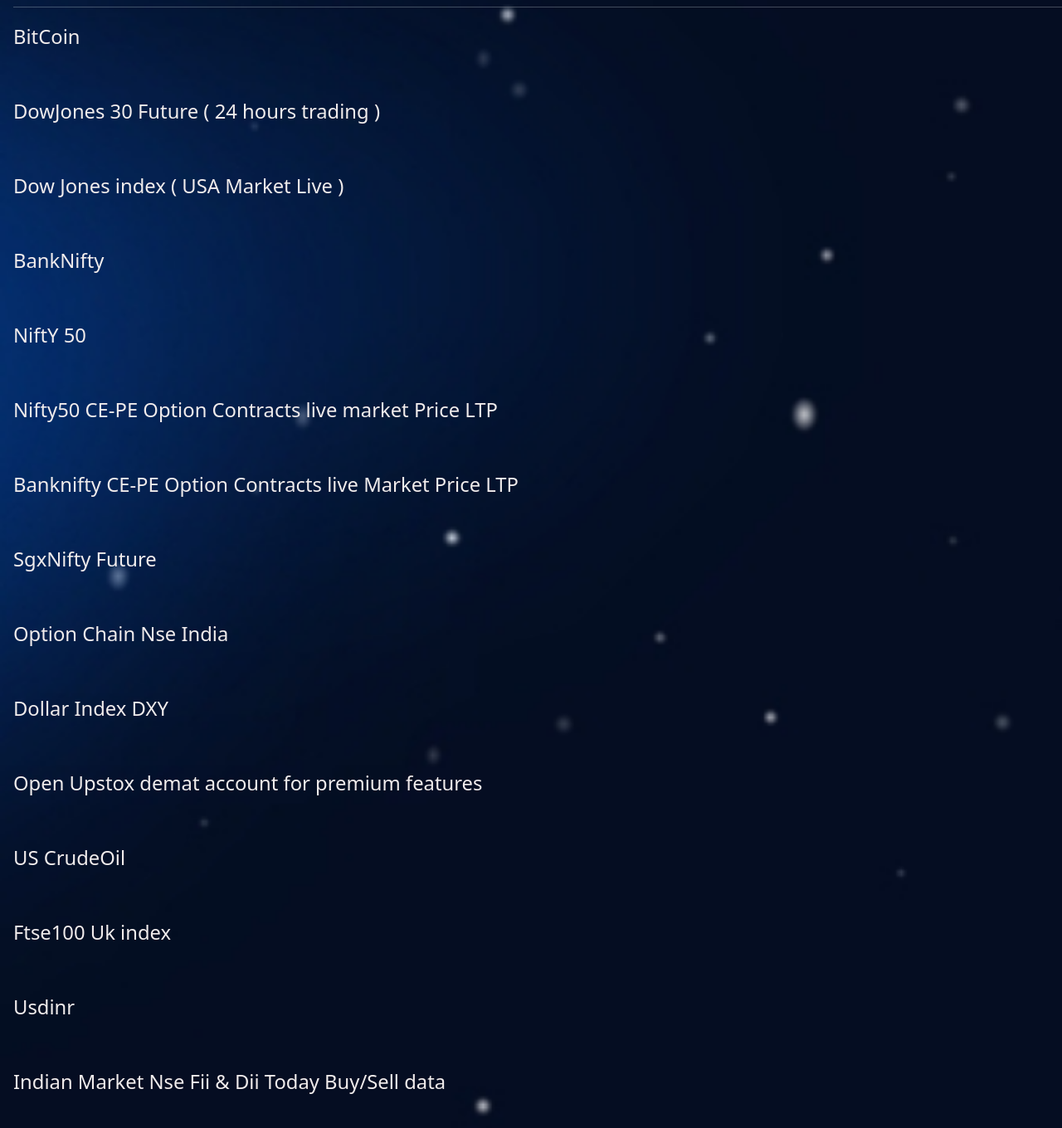
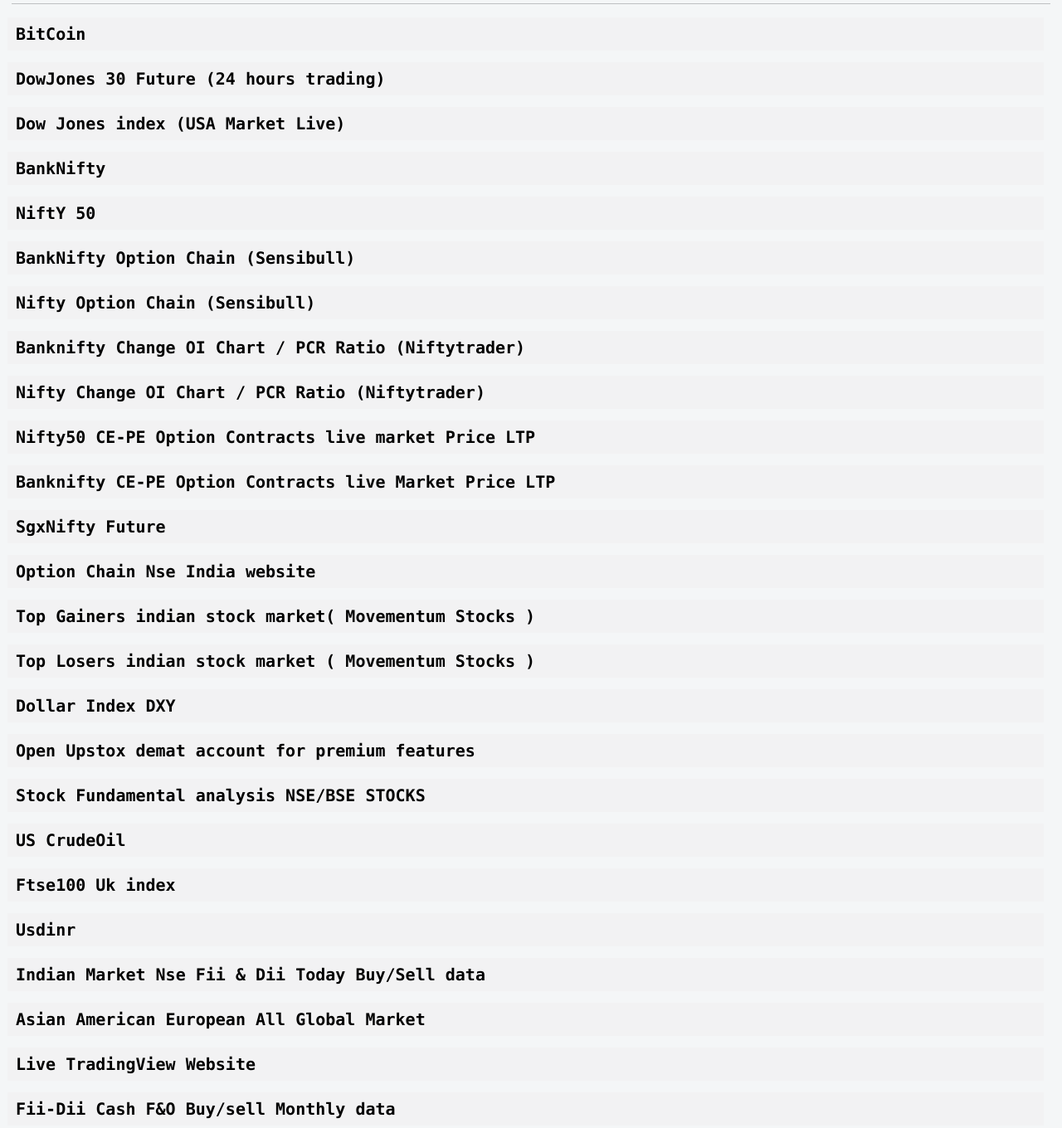
Before and after one commit to Groupempire/tradeapp, a plain HTML site: page index.html in a window 1280 px wide. Shown: the part 1359-2719 px from the top of the page at 83% size. Drawn offline with nearby package versions, Linux system fonts and the light colour scheme; a script that the page names is missing.

Commit message:
Update index.html

```diff
--- a/index.html
+++ b/index.html
@@ -44,7 +44,9 @@ Harish An index trader & Programmer
     height:305px;
     }
 
-
+    .box{
+         border:1px solid purple;
+    }
 
 
 
@@ -242,7 +244,7 @@ font-size: 18px;
 
 .Names, .Emails{
      text-align:center;
-     width :73%;
+     width :83%;
      border-radius:11px;
      margin-top:9px;
      padding :2px;
@@ -306,7 +308,7 @@ font-size: 18px;
 <!-- TradingView Widget END -->
      <nav class="navbar navbar-expand-lg bg-body-tertiary">
   <div class="container-fluid">
-    <a class="navbar-brand" target="_blank" href="#">Crypto & stocks</a>
+    <a class="navbar-brand" target="_blank" href="#">Option Trading data </a>
     <button class="navbar-toggler" type="button" data-bs-toggle="collapse" data-bs-target="#navbarScroll" aria-controls="navbarScroll" aria-expanded="false" aria-label="Toggle navigation">
       <span class="navbar-toggler-icon"></span>
     </button>
@@ -345,7 +347,7 @@ font-size: 18px;
       </ul>
 
       <form class="d-flex" role="search">Comunity &nbsp &nbsp &nbsp  Chat
-        <input class="form-control me-2" type="search" placeholder="future & Option Trading " aria-label="Search">
+        <input class="form-control me-2" type="search" placeholder="Note Here" aria-label="Search">
 
         <a class="btn btn-outline-success" href="https://upstox.com/open-demat-account/?f=4WBMU4">Start</a>
       </form>
@@ -421,7 +423,7 @@ font-size: 18px;
 
 
      <h3 class=
-     "p"> All in one Screen , live TradinView
+     "p"> All in one Screen , live TradingView
      Chart of top Security DJI Future , Us Market , Nifty 50 , Bitcoin , Banknifty , Real time Nifty & Banknifty CE-PE Option Price
      CrudeOil , Usdinr , <br> Global markets, Top gainers-losers in Indian market, Nifty OI data, Option Chain,  SgxNifty,
      <br>Fii-Dii data, Fundamental analysis of Indian stocks , Login broker, Nse Data  </h3>
@@ -566,28 +568,28 @@ font-size: 18px;
 
 
      </div>
-     <div class="list">
+    <!-- <div class="list">
      <ul class ="ul" > <hr>
 
           <li>
              <a href="https://www.tradingview.com/chart/?symbol=BITSTAMP%3ABTCUSD">BitCoin</a>
 
           </li>
-           <br>
+
           <li class="margin">
           <a href="https://www.tradingview.com/chart/?symbol=SKILLING%3ADJ30">DowJones 30 Future ( 24 hours trading ) </a>
           </li>
-          <br>
+
           <li >
           <a href="https://www.tradingview.com/chart/?symbol=TVC%3ADJI">Dow Jones index ( USA Market Live )</a>
           </li>
 
-           <br>
+
 
      <li>
           <a href="https://www.tradingview.com/chart/?symbol=NSE%3ABANKNIFTY">BankNifty</a>
      </li>
-  <br>
+
 
         <li>
              <a href="https://www.tradingview.com/chart/?symbol=NSE%3ANIFTY">NiftY 50</a>
@@ -628,9 +630,18 @@ font-size: 18px;
          <li>
      <a href="https://upstox.com/open-account/?f=4WBMU4">Open Upstox demat account for premium features</a>
      </li>
+   <br>
+
+      <li>
+     <a href="https://opstra.definedge.com/openinterest">Open interest</a>
+     </li>
 
 
 
+
+
+
+ <br>
 
 
 
@@ -689,7 +700,174 @@ font-size: 18px;
 
 
      </ul>
+     -->
+     <style>
 
+       .chain   ul li {
+  background: rgb(242,242,243);
+  color: darkblue;
+  margin: 8px;
+  margin-left:-5px;
+  font-family: "Times New Roman", Times, serif;
+  padding: 5px;
+  font-family: "Lucida Console", Courier, monospace;
+ // list-style-type: none;
+               margin-top   : 14px;
+}
+
+.chain ul {
+  background: rgb(244,246,247);
+  padding: 14px;
+  text-decoration :none;
+
+  }
+  .chain li:hover{
+       background: rgb(225,239,238);
+  }
+  .chain1 li a:hover{
+               font-weight:bold;
+               font-size:21px;
+
+
+          }
+ .chain1 li a{
+ color:black;
+               text-decoration :none;
+               list-style-type: none;
+               margin-top   : 10px;
+               padding-left:5px;
+               font-size:20px;
+               font-weight:bold;
+          }
+
+
+
+     </style>
+
+  <div class="chain" style="margin-top:-119px;background: blue;">
+     <ul class ="chain1" > <hr>
+
+          <li>
+             <a href="https://www.tradingview.com/chart/?symbol=BITSTAMP%3ABTCUSD">BitCoin</a>
+
+          </li>
+
+          <li class="margin">
+          <a href="https://www.tradingview.com/chart/?symbol=SKILLING%3ADJ30">DowJones 30 Future (24 hours trading) </a>
+          </li>
+
+          <li >
+          <a href="https://www.tradingview.com/chart/?symbol=TVC%3ADJI">Dow Jones index (USA Market Live)</a>
+          </li>
+
+
+
+     <li>
+          <a href="https://www.tradingview.com/chart/?symbol=NSE%3ABANKNIFTY">BankNifty</a>
+     </li>
+
+
+        <li>
+             <a href="https://www.tradingview.com/chart/?symbol=NSE%3ANIFTY">NiftY 50</a>
+          </li>
+<li>
+     <a href="https://web.sensibull.com/option-chain?tradingsymbol=BANKNIFTY"> BankNifty Option Chain (Sensibull)   </a>
+     </li>
+<li>
+     <a href="https://web.sensibull.com/option-chain?tradingsymbol=NIFTY"> Nifty Option Chain (Sensibull)   </a>
+     </li>
+
+<li>
+     <a href="https://www.niftytrader.in/banknifty-live-oi-tracker"> Banknifty Change OI Chart / PCR Ratio  (Niftytrader) </a>
+     </li>
+
+     <li>
+     <a href="https://www.niftytrader.in/live-nifty-open-interest">  Nifty Change OI Chart / PCR Ratio (Niftytrader) </a>
+     </li>
+
+     <li>
+          <a href="https://groww.in/options/nifty">
+               Nifty50  CE-PE Option Contracts live market Price LTP
+          </a>
+     </li>
+
+     <li>
+          <a href="https://groww.in/options/nifty-bank">Banknifty CE-PE Option Contracts live Market Price LTP</a>
+     </li>
+
+     <li>
+             <a href="https://www.tradingview.com/chart/?symbol=SGX%3AIN1!">SgxNifty Future</a>
+          </li>
+
+     <li>
+     <a href="https://www.nseindia.com/option-chain">Option Chain Nse India website</a>
+     </li>
+
+       <li class="mar">
+     <a href=" https://in.investing.com/equities/top-stock-gainers"  >Top Gainers indian stock market( Movementum Stocks )</a>
+     </li>
+
+     <li class="mar">
+        <a href=" https://in.investing.com/equities/top-stock-losers"  >Top Losers  indian stock market ( Movementum Stocks )</a>
+        </li>
+     <li>
+             <a href="https://www.tradingview.com/chart/?symbol=TVC%3ADXY">Dollar Index DXY</a>
+          </li>
+
+
+         <li>
+     <a href="https://upstox.com/open-account/?f=4WBMU4">Open Upstox demat account for premium features</a>
+     </li>
+
+   <li class="mar">
+            <a href="https://www.screener.in/"  >Stock Fundamental analysis NSE/BSE STOCKS</a>
+            </li>
+
+
+     <li>
+             <a href="https://www.tradingview.com/chart/?symbol=TVC%3AUSOIL"> US CrudeOil</a>
+          </li>
+
+
+     <li><a href="https://www.tradingview.com/chart/?symbol=TVC%3AUKX" >Ftse100 Uk index</a>
+     </li>
+
+     <li>
+             <a href="https://www.tradingview.com/chart/?symbol=vantage%3AUSDINR">Usdinr</a>
+          </li>
+
+
+
+
+     <li class="mar" > <a href="https://www1.nseindia.com/products/content/equities/equities/fii_dii_market_today.htm">Indian Market Nse Fii & Dii Today Buy/Sell data</a>
+     </li>
+
+     </li>
+
+       <li class="mar">
+     <a href="https://www.moneycontrol.com/markets/global-indices/" > Asian American European All Global Market </a>
+     </li>
+
+
+
+         <li>
+     <a href="https://www.tradingview.com/">Live TradingView Website</a>
+     </li>
+
+
+
+
+
+
+     <li class="mar">
+     <a href="https://www.moneycontrol.com/stocks/marketstats/fii_dii_activity/index.php"  >Fii-Dii Cash F&O Buy/sell Monthly data </a>
+     </li>
+
+
+     </ul>
+
+
+     </div>
      <img src="crypto.jpg" width="100%" alt="" style="margin-bottom:-10px; margin-top  : -10px;">
      <br><br>
 
@@ -792,7 +970,7 @@ text-decoration:none;
      2023 <br> Sensex: 59,330.78 ▲ -2.40%.<br>
      Nifty: 17,604.3 ▲  -2.67%
      <hr>
-
+  <a href="https://www.instagram.com/harish.aws" style="text-decoration:none;">Contact Us📩</a>
 
      </section></form>
      <!-- TradingView Widget BEGIN -->
@@ -1025,6 +1203,10 @@ ul li a{
      margin-top:-12px;
      padding-top:1px;
 }
+
+.ul li{
+     margin-top   : 12px
+}
      </style>
 </body>
 </html>
```
